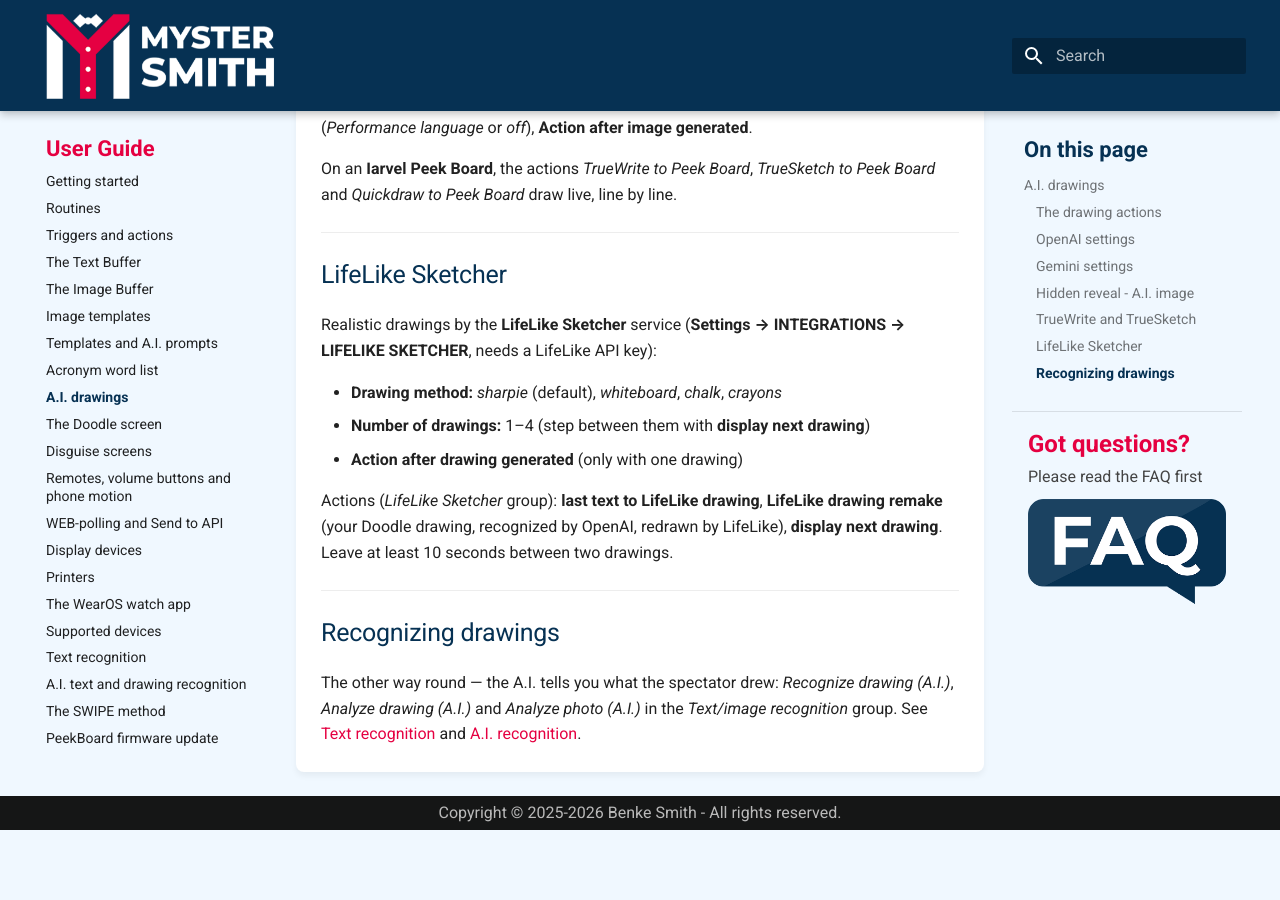
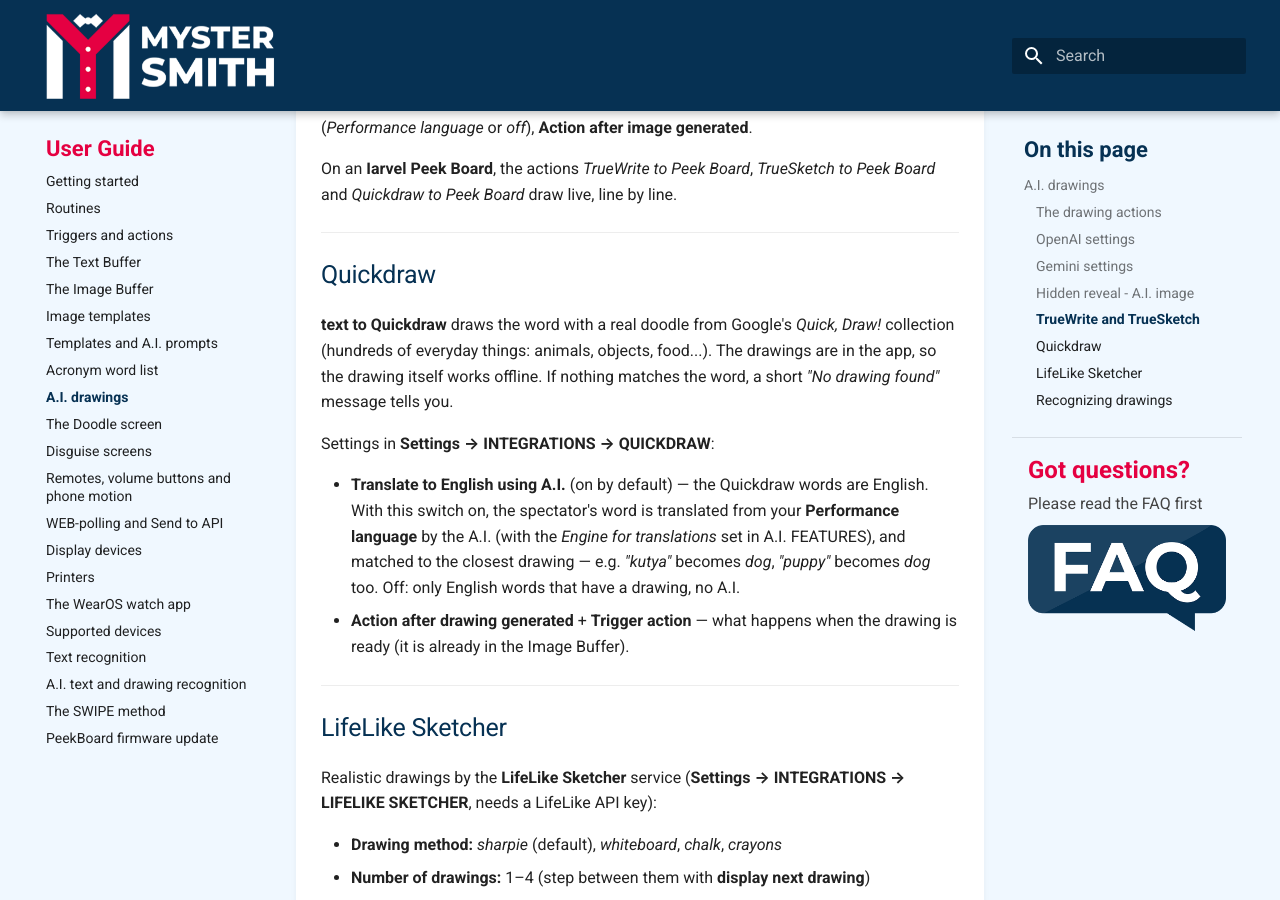
Before and after one commit to ragcsalo/mystersmith-docs, an MkDocs documentation site: the page built from docs/user-guide/ai-drawings.md, in a window 1280 px wide and 900 px high, scrolled down 3700 px. Built offline with MkDocs 1.6.1 and Material for MkDocs 9.7.7, drawn with Linux system fonts in a browser that asks for light colours; before the commit the page ends 4530 px from its top, so only the background shows below that.

Commit message:
A.I. drawings: Quickdraw section (translation switch, own after-action)
Co-Authored-By: Claude Opus 5.5 <noreply@anthropic.com>

```diff
--- a/docs/user-guide/ai-drawings.md
+++ b/docs/user-guide/ai-drawings.md
@@ -105,6 +105,17 @@ On an **Iarvel Peek Board**, the actions *TrueWrite to Peek Board*, *TrueSketch
 
 ---
 
+## Quickdraw
+
+**text to Quickdraw** draws the word with a real doodle from Google's *Quick, Draw!* collection (hundreds of everyday things: animals, objects, food...). The drawings are in the app, so the drawing itself works offline. If nothing matches the word, a short *"No drawing found"* message tells you.
+
+Settings in **Settings → INTEGRATIONS → QUICKDRAW**:
+
+* **Translate to English using A.I.** (on by default) — the Quickdraw words are English. With this switch on, the spectator's word is translated from your **Performance language** by the A.I. (with the *Engine for translations* set in A.I. FEATURES), and matched to the closest drawing — e.g. *"kutya"* becomes *dog*, *"puppy"* becomes *dog* too. Off: only English words that have a drawing, no A.I.
+* **Action after drawing generated** + **Trigger action** — what happens when the drawing is ready (it is already in the Image Buffer).
+
+---
+
 ## LifeLike Sketcher
 
 Realistic drawings by the **LifeLike Sketcher** service (**Settings → INTEGRATIONS → LIFELIKE SKETCHER**, needs a LifeLike API key):
```
